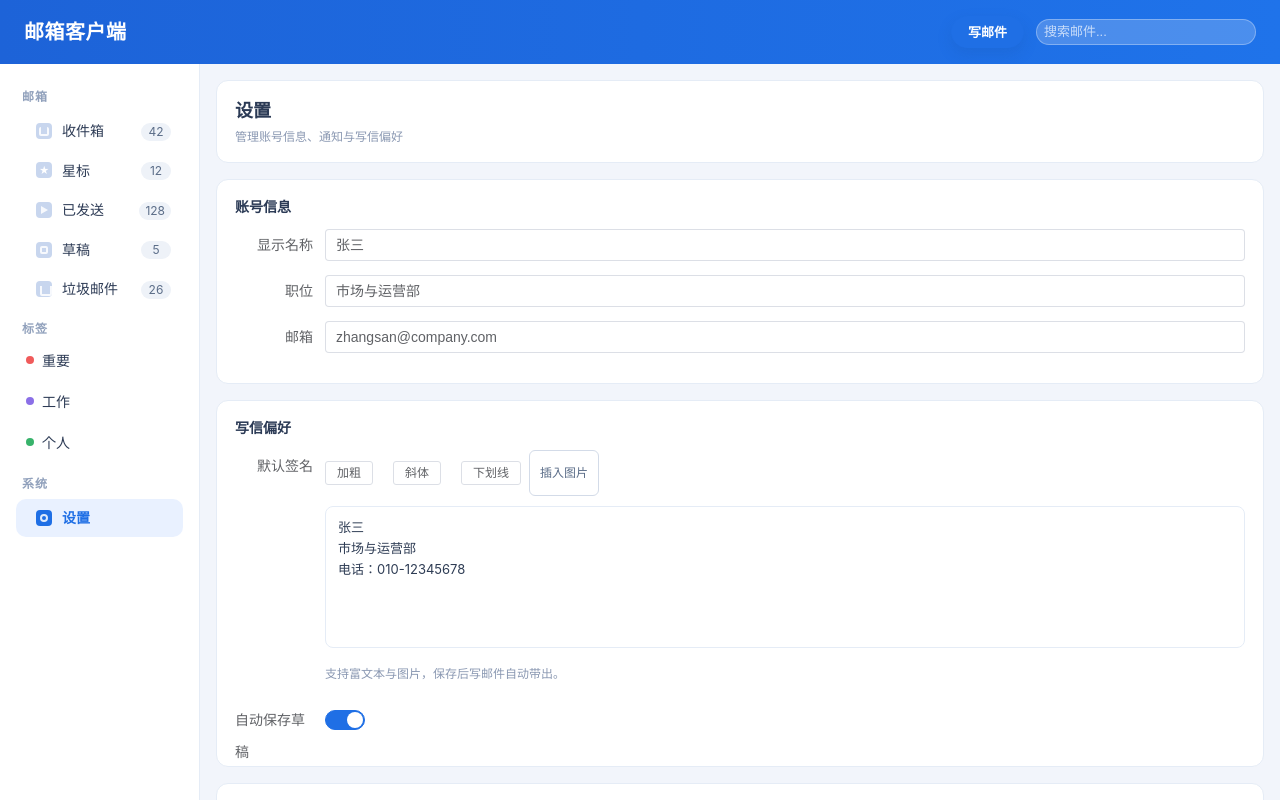
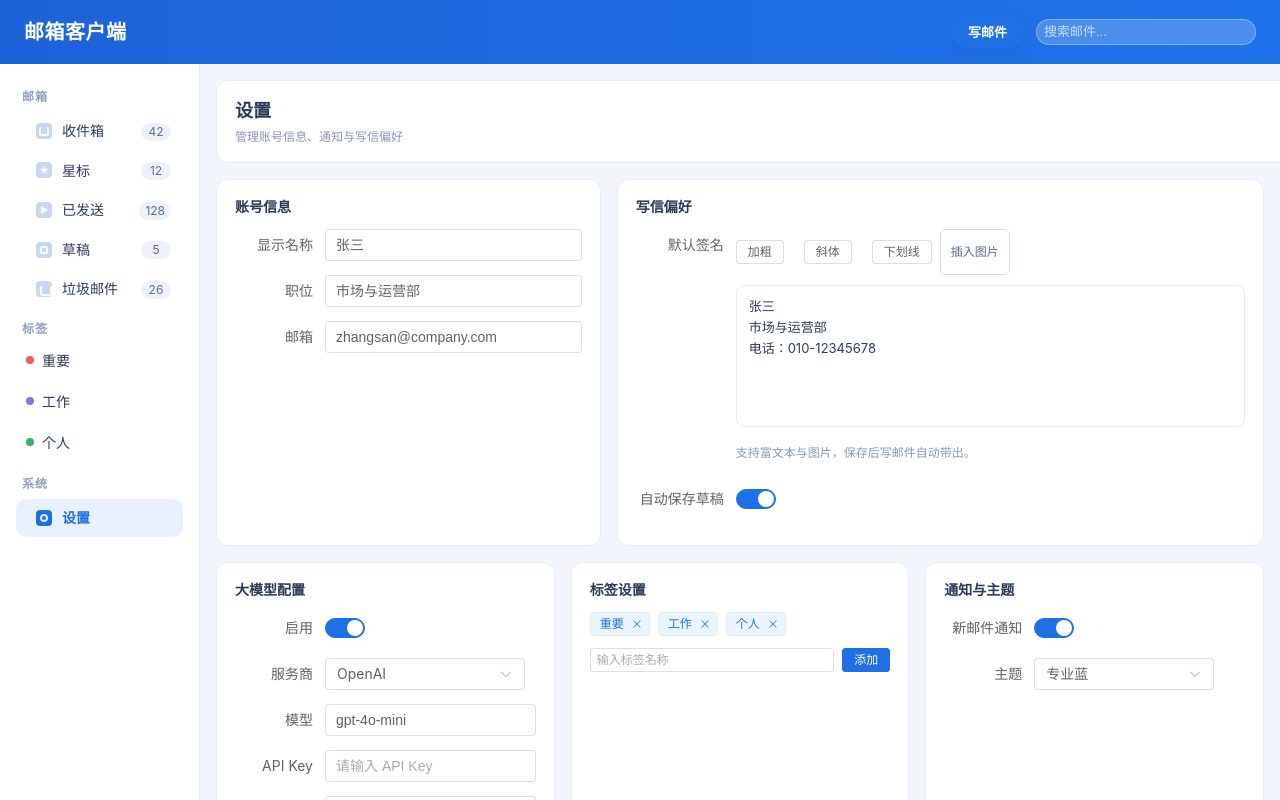
Before and after one commit to teafull/emailclient, a Vue app: page / in a window 1280 px wide. Both pictures are taken after a click on the item "设置". Shown: the top 800 px of the page. Built offline with nearby package versions, Linux system fonts and the light colour scheme.

Commit message:
feat: 添加邮件AI生成草稿功能及大模型配置界面

```diff
--- a/src/views/MailClient.vue
+++ b/src/views/MailClient.vue
@@ -107,6 +107,42 @@ const addTodoFromMail = (mail) => {
   ElMessage.success("已加入待办");
 };
 
+const extractQuoteHtml = (content) => {
+  if (!content) {
+    return "";
+  }
+  const forwardIndex = content.indexOf("--- 转发邮件 ---");
+  if (forwardIndex >= 0) {
+    return content.slice(forwardIndex - 3);
+  }
+  const match = content.match(/<blockquote[\s\S]*<\/blockquote>/);
+  return match ? match[0] : "";
+};
+
+const generateMailContent = () => {
+  const form = composeRef.value?.form;
+  if (!form) {
+    return;
+  }
+  const llm = { ...defaultSettings.llm, ...(settings.value.llm || {}) };
+  if (!llm.enabled) {
+    ElMessage.warning("大模型已关闭");
+    return;
+  }
+  if (!llm.model) {
+    ElMessage.warning("请在设置中填写模型名称");
+    return;
+  }
+  const tone = llm.tone || "专业";
+  const subject = form.subject || "邮件主题";
+  const receiver = form.to || "收件人";
+  const signature = getSignatureBlock(true);
+  const quoteHtml = extractQuoteHtml(form.content);
+  const body = `<p>${receiver} 您好：</p><p>关于“${subject}”，我已基于${tone}风格生成一版内容草稿，请您查看并调整细节。</p><p>如有需要补充的信息，请告诉我，我会继续完善。</p>`;
+  form.content = `${body}${quoteHtml}${signature}`;
+  ElMessage.success("已生成邮件草稿");
+};
+
 const openComposeNew = async () => {
   composeVisible.value = true;
   await nextTick();
@@ -122,6 +158,7 @@ const openComposeNew = async () => {
 };
 
 const handleSend = async () => {
+
 
   try {
     await composeRef.value?.validate();
@@ -193,14 +230,25 @@ const defaultSettings = {
   signatureHtml: "张三<br />市场与运营部<br />电话：010-12345678",
   notify: true,
   autoDraft: true,
-  theme: "专业蓝"
+  theme: "专业蓝",
+  llm: {
+    enabled: true,
+    provider: "OpenAI",
+    model: "gpt-4o-mini",
+    apiKey: "",
+    endpoint: "",
+    tone: "专业"
+  }
 };
 
+const storedSettings = readStorage("mailSettings", {});
 
 const settings = ref({
   ...defaultSettings,
-  ...readStorage("mailSettings", {})
+  ...storedSettings,
+  llm: { ...defaultSettings.llm, ...(storedSettings.llm || {}) }
 });
+
 
 const getSignatureHtml = () => {
   if (settings.value.signatureHtml) {
@@ -478,10 +526,12 @@ const todos = ref([
         <ComposeMail ref="composeRef" />
         <template #footer>
           <el-button @click="composeVisible = false">取消</el-button>
+          <el-button @click="generateMailContent">AI生成</el-button>
           <el-button @click="saveDraft">保存草稿</el-button>
           <el-button type="primary" @click="handleSend">发送</el-button>
         </template>
       </el-dialog>
+
 
       <el-dialog v-model="detailVisible" title="邮件详情" width="620px">
         <div v-if="selectedMail" class="detail-body">
--- a/src/views/SettingsView.vue
+++ b/src/views/SettingsView.vue
@@ -14,9 +14,25 @@ const props = defineProps({
 
 const emit = defineEmits(["update:labels", "update:settings"]);
 
+const defaultLlm = {
+  enabled: true,
+  provider: "OpenAI",
+  model: "gpt-4o-mini",
+  apiKey: "",
+  endpoint: "",
+  tone: "专业"
+};
+
+const buildSettings = (value) => ({
+  ...value,
+  llm: { ...defaultLlm, ...(value?.llm || {}) }
+});
+
 const localLabels = ref(Array.isArray(props.labels) ? [...props.labels] : []);
-const localSettings = ref({ ...props.settings });
+const localSettings = ref(buildSettings(props.settings));
 const signatureRef = ref(null);
+const providerOptions = ["OpenAI", "DeepSeek", "Qwen", "Claude", "Azure OpenAI"];
+
 
 const textToHtml = (value) =>
   (value || "")
@@ -49,7 +65,7 @@ watch(
 watch(
   () => props.settings,
   (value) => {
-    localSettings.value = { ...value };
+    localSettings.value = buildSettings(value);
     if (!localSettings.value.signatureHtml && localSettings.value.signature) {
       localSettings.value.signatureHtml = textToHtml(localSettings.value.signature);
     }
@@ -57,6 +73,7 @@ watch(
   },
   { deep: true }
 );
+
 
 watch(
   localLabels,
@@ -199,9 +216,10 @@ const themeOptions = ["专业蓝", "深邃蓝", "极简白"];
       </el-form>
     </el-card>
 
-    <el-card shadow="never" class="settings-card">
+    <el-card shadow="never" class="settings-card settings-card--wide">
       <div class="section-title">写信偏好</div>
-      <el-form :model="localSettings" label-width="90px" class="settings-form">
+
+      <el-form :model="localSettings" label-width="100px" class="settings-form">
         <el-form-item label="默认签名">
           <div class="signature-editor">
             <div class="signature-toolbar">
@@ -231,7 +249,35 @@ const themeOptions = ["专业蓝", "深邃蓝", "极简白"];
     </el-card>
 
     <el-card shadow="never" class="settings-card">
+      <div class="section-title">大模型配置</div>
+      <el-form :model="localSettings" label-width="90px" class="settings-form">
+        <el-form-item label="启用">
+          <el-switch v-model="localSettings.llm.enabled" />
+        </el-form-item>
+        <el-form-item label="服务商">
+          <el-select v-model="localSettings.llm.provider" placeholder="请选择服务商" style="width: 200px">
+            <el-option v-for="item in providerOptions" :key="item" :label="item" :value="item" />
+          </el-select>
+        </el-form-item>
+        <el-form-item label="模型">
+          <el-input v-model="localSettings.llm.model" placeholder="例如 gpt-4o-mini" />
+        </el-form-item>
+        <el-form-item label="API Key">
+          <el-input v-model="localSettings.llm.apiKey" type="password" show-password placeholder="请输入 API Key" />
+        </el-form-item>
+        <el-form-item label="Endpoint">
+          <el-input v-model="localSettings.llm.endpoint" placeholder="可选，自定义接入地址" />
+        </el-form-item>
+        <el-form-item label="写作风格">
+          <el-input v-model="localSettings.llm.tone" placeholder="例如：专业、简洁、礼貌" />
+        </el-form-item>
+      </el-form>
+      <div class="settings-tip">用于在写邮件/回复时生成内容，当前为本地模拟。</div>
+    </el-card>
+
+    <el-card shadow="never" class="settings-card">
       <div class="section-title">标签设置</div>
+
       <div class="label-manager">
         <div class="label-list">
           <el-tag v-for="label in localLabels" :key="label" closable @close="removeLabel(label)">
@@ -269,9 +315,24 @@ const themeOptions = ["专业蓝", "深邃蓝", "极简白"];
 <style scoped>
 .settings-panel {
   display: flex;
-  flex-direction: column;
+  flex-wrap: wrap;
   gap: 16px;
 }
+
+.settings-header {
+  flex: 0 0 100%;
+}
+
+.settings-card {
+  flex: 1 1 320px;
+  min-width: 280px;
+}
+
+.settings-card--wide {
+  flex: 2 1 520px;
+}
+
+
 
 .settings-header {
   background: #ffffff;
@@ -355,6 +416,13 @@ const themeOptions = ["专业蓝", "深邃蓝", "极简白"];
   color: #8a98b2;
 }
 
+.settings-tip {
+  margin-top: 6px;
+  font-size: 12px;
+  color: #8a98b2;
+}
+
+
 .upload-btn {
   display: inline-flex;
   align-items: center;
```
